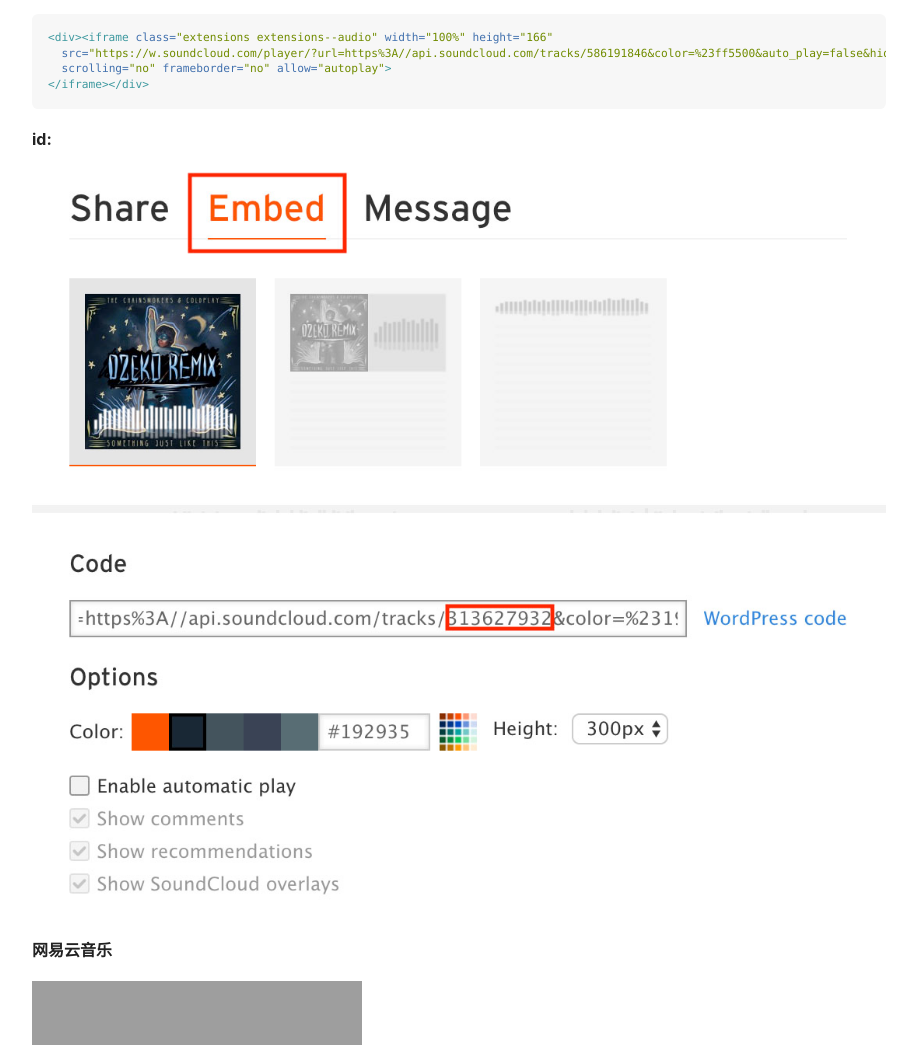
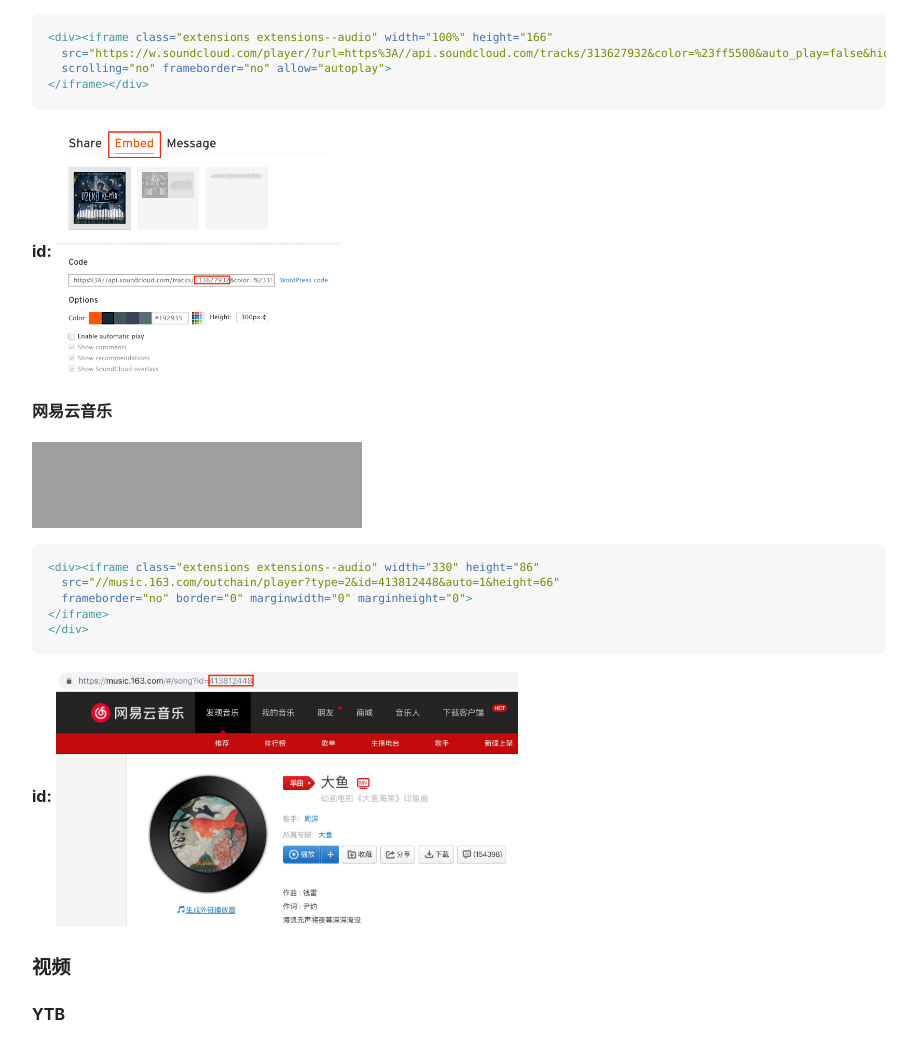
Before and after one commit to Shell-Studio/Shell-Studio.github.io, a Jekyll site: the page built from format.md, in a window 1280 px wide and 1400 px high, scrolled down 5985 px. Shown: the part 213-1258 px from the top of the window, without its empty margins (71-988 px from the left). Built offline with Jekyll 4.4.1, drawn with Linux system fonts in a browser that asks for light colours; nearby versions of some CDN libraries; some of the changed text lies outside the part shown; grey boxes are pictures that could not be loaded.

Commit message:
Update format.md

````diff
--- a/format.md
+++ b/format.md
@@ -254,22 +254,22 @@
 <div>{%- include extensions/soundcloud.html id='586191846' -%}</div>
 
 ```html
-<div>{%- include extensions/soundcloud.html id='586191846' -%}</div>
+<div>{%- include extensions/soundcloud.html id='313627932' -%}</div>
 ```
 
 **id:**
-![extensions-soundclound](assets/images/extensions-soundclound.jpg)
+![extensions-soundclound](assets/images/extensions-soundclound.jpg){:height="256px"}
 
 **网易云音乐**
 
 <div>{%- include extensions/netease-cloud-music.html id='29124091' -%}</div>
 
 ```html
-<div>{%- include extensions/netease-cloud-music.html id='29124091' -%}</div>
+<div>{%- include extensions/netease-cloud-music.html id='413812448' -%}</div>
 ```
 
 **id:**
-![extensions-netease-cloud-music](assets/images/extensions-netease-cloud-music.jpg)
+![extensions-netease-cloud-music](assets/images/extensions-netease-cloud-music.jpg){:height="256px"}
 
 #### 视频
 
@@ -278,11 +278,11 @@
 <div>{%- include extensions/youtube.html id='WZJ7nSdIbwk' -%}</div>
 
 ```html
-<div>{%- include extensions/youtube.html id='WZJ7nSdIbwk' -%}</div>
+<div>{%- include extensions/youtube.html id='wbY97-hdD5c' -%}</div>
 ```
 
 **id:**
-![extensions-youtube](assets/images/extensions-youtube.jpg)
+![extensions-youtube](assets/images/extensions-youtube.jpg){:height="256px"}
 
 **TED**
 
@@ -293,15 +293,15 @@
 ```
 
 **id:**
-![extensions-ted](assets/images/extensions-ted.jpg)
+![extensions-ted](assets/images/extensions-ted.jpg){:height="256px"}
 
 **BiliBili**
 
 <div>{%- include extensions/bilibili.html id='98297433' -%}</div>
 
 ```html
-<div>{%- include extensions/bilibili.html id='98297433' -%}</div>
+<div>{%- include extensions/bilibili.html id='11091080' -%}</div>
 ```
 
 **id:**
-![extensions-bilibili](assets/images/extensions-bilibili.jpg)
+![extensions-bilibili](assets/images/extensions-bilibili.jpg){:height="256px"}
````
